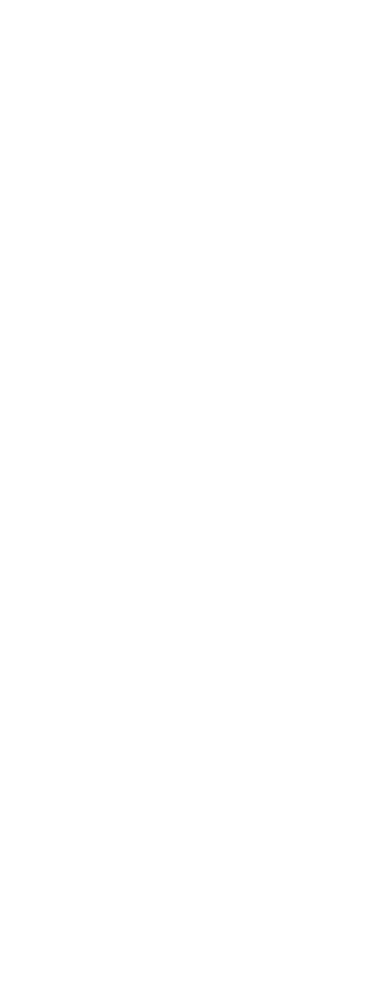
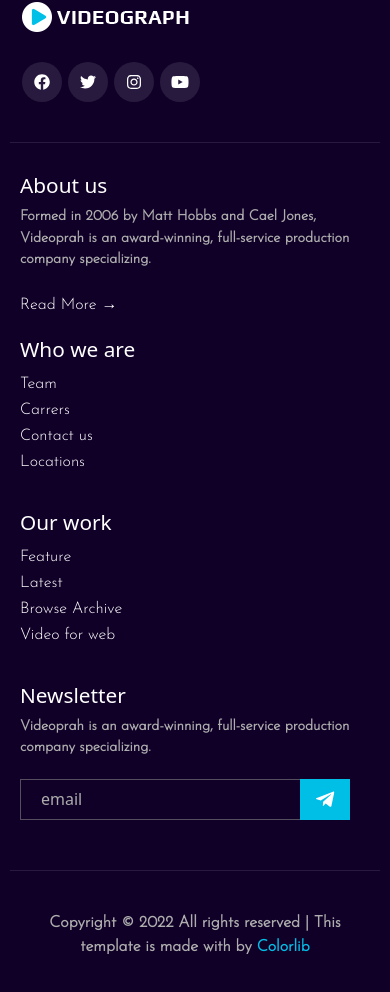
Before and after one commit to ArturdaSilvaRezende/Videograph-Master, a React (Create React App) app: page / in a window 390 px wide. Shown: the part 8828-9820 px from the top of the page. Before the commit the page ends 9752 px from the top, so only its background shows below. Built offline with nearby package versions, Linux system fonts and the light colour scheme.

Commit message:
c-footer finished is responsive

```diff
--- a/src/components/App.jsx
+++ b/src/components/App.jsx
@@ -7,6 +7,7 @@ import "./global-style.css";
 import Header from "./Header/Header";
 import Hero from "./Hero/Hero";
 import Main from "./Main/Main";
+import Footer from "./Footer/Footer";
 
 const App = () => {
   return (
@@ -14,46 +15,7 @@ const App = () => {
       <Header />
       <Hero />
       <Main />
-      <br />
-      <br />
-      <br />
-      <br />
-      <br />
-      <br />
-      <br />
-      <br />
-      <br />
-      <br />
-      <br />
-      <br />
-      <br />
-      <br />
-      <br />
-      <br />
-      <br />
-      <br />
-      <br />
-      <br />
-      <br />
-      <br />
-      <br />
-      <br />
-      <br />
-      <br />
-      <br />
-      <br />
-      <br />
-      <br />
-      <br />
-      <br />
-      <br />
-      <br />
-      <br />
-      <br />
-      <br />
-      <br />
-      <br />
-      <br />
+      <Footer />
     </>
   );
 };
--- /dev/null
+++ b/src/components/Footer/Footer.jsx
@@ -0,0 +1,104 @@
+import React from "react";
+
+//custom style
+import { ComponentFooter } from "./FooterStyle";
+
+//components
+import ComponentNetworks from "../Global/ComponentNetworks";
+
+//fontawesome
+import { FontAwesomeIcon } from "@fortawesome/react-fontawesome";
+import { faTelegramPlane } from "@fortawesome/free-brands-svg-icons";
+
+//images
+import Logo from "../Header/img/logo.png";
+
+const Footer = (props) => {
+  return (
+    <ComponentFooter className="footer">
+      <div className="container footer__container-networks">
+        {/* logo */}
+        <a href=" #" className="footer__logo">
+          <img src={Logo} alt="videograph-master-img-logo" />
+        </a>
+
+        {/* social networks */}
+        <ComponentNetworks className="footer__networks" />
+      </div>
+      <div className="container footer__container">
+        {/* about */}
+        <div className="footer__contents">
+          <h2>About us</h2>
+          <p>
+            Formed in 2006 by Matt Hobbs and Cael Jones, Videoprah is an
+            award-winning, full-service production company specializing.
+          </p>
+          <a href=" #">Read More &#8594;</a>
+        </div>
+
+        {/* who we are */}
+        <div className="footer__contents">
+          <h2>Who we are</h2>
+
+          <ul>
+            <li>
+              <a href=" #">Team</a>
+            </li>
+            <li>
+              <a href=" #">Carrers</a>
+            </li>
+            <li>
+              <a href=" #">Contact us</a>
+            </li>
+            <li>
+              <a href=" #">Locations</a>
+            </li>
+          </ul>
+        </div>
+
+        {/* Our Work */}
+        <div className="footer__contents">
+          <h2>Our work</h2>
+
+          <ul>
+            <li>
+              <a href=" #">Feature</a>
+            </li>
+            <li>
+              <a href=" #">Latest</a>
+            </li>
+            <li>
+              <a href=" #">Browse Archive</a>
+            </li>
+            <li>
+              <a href=" #">Video for web</a>
+            </li>
+          </ul>
+        </div>
+
+        {/* Newsletter */}
+        <div className="footer__contents">
+          <h2>Newsletter</h2>
+          <p>
+            Videoprah is an award-winning, full-service production company
+            specializing.
+          </p>
+          <form>
+            <input type="text" placeholder="email" />
+            <button type="button">
+              <FontAwesomeIcon icon={faTelegramPlane} />
+            </button>
+          </form>
+        </div>
+      </div>
+      <div className="container footer__copyright">
+        <p>
+          Copyright © 2022 All rights reserved | This template is made with by
+          <span> Colorlib</span>
+        </p>
+      </div>
+    </ComponentFooter>
+  );
+};
+
+export default Footer;
--- /dev/null
+++ b/src/components/Footer/FooterStyle.js
@@ -0,0 +1,229 @@
+import styled from "styled-components";
+
+export const ComponentFooter = styled.footer`
+  background-color: #100028;
+  padding: 40px 10px;
+  margin-top: -2px;
+
+  .footer__container-networks {
+    border-bottom: 1px solid rgba(255, 255, 255, 0.1);
+    display: flex;
+    justify-content: space-between;
+    align-items: center;
+
+    .footer__logo {
+      img {
+        width: 100%;
+        display: block;
+      }
+    }
+
+    .footer__networks {
+      display: flex;
+
+      li {
+        a {
+          display: block;
+          font-size: 1rem;
+          color: #ffffff;
+          height: 40px;
+          width: 40px;
+          background: rgba(255, 255, 255, 0.1);
+          border-radius: 50%;
+          line-height: 40px;
+          text-align: center;
+          margin-right: 6px;
+        }
+      }
+    }
+  }
+
+  .footer__container {
+    border-bottom: 1px solid rgba(255, 255, 255, 0.1);
+    display: flex;
+    justify-content: space-evenly;
+    align-items: center;
+
+    .footer__contents + .footer__contents {
+      margin-left: 4%;
+    }
+
+    .footer__contents {
+      margin: 50px 0 30px 0;
+      width: 30%;
+      min-height: 190px;
+      height: auto;
+
+      &:nth-child(2) {
+        width: 20%;
+      }
+
+      &:nth-child(3) {
+        width: 18%;
+      }
+
+      h2,
+      a {
+        color: #fff;
+      }
+
+      h2 {
+        font-size: 1.3rem;
+      }
+
+      p {
+        font-family: "Josefin Sans", sans-serif;
+        font-weight: 700;
+        color: var(--muted-gray);
+        margin-bottom: 20px;
+        font-size: 0.9rem;
+      }
+
+      a {
+        font-family: "Josefin Sans", sans-serif;
+      }
+
+      ul {
+        padding-left: 0;
+      }
+
+      form {
+        display: flex;
+
+        input {
+          border: 1px solid #544e5e;
+          background-color: transparent;
+          border-right: transparent;
+          outline: none;
+          color: #fff;
+          padding-left: 20px;
+          position: relative;
+          &::placeholder {
+            color: var(--muted-gray);
+          }
+        }
+
+        button {
+          background-color: var(--blue);
+          color: #fff;
+          border: none;
+          font-size: 1.3rem;
+          padding: 5px;
+          width: 50px;
+        }
+      }
+    }
+  }
+
+  .footer__copyright {
+    p {
+      font-family: "Josefin Sans", sans-serif;
+      font-weight: 700;
+      color: var(--muted-gray);
+      margin-top: 40px;
+      text-align: center;
+
+      span {
+        color: var(--blue);
+      }
+    }
+  }
+
+  @media screen and (min-width: 768px) and (max-width: 1023px) {
+    .footer__container {
+      flex-wrap: wrap;
+      justify-content: center;
+      margin: 30px auto;
+      width: 90%;
+
+      .footer__contents + .footer__contents {
+        margin-left: 0;
+      }
+
+      .footer__contents {
+        width: 50%;
+        text-align: center;
+        height: auto;
+        margin-bottom: -12px;
+
+        p {
+          width: 90%;
+          margin: 15px auto;
+          font-size: 0.9rem;
+        }
+
+        &:nth-child(1) {
+          order: 1;
+        }
+
+        &:nth-child(2) {
+          order: 4;
+          width: 50%;
+        }
+
+        &:nth-child(3) {
+          order: 3;
+          width: 50%;
+        }
+
+        &:nth-child(4) {
+          order: 2;
+        }
+
+        h2 {
+          font-size: 1.2rem;
+        }
+
+        form {
+          justify-content: center;
+        }
+      }
+    }
+  }
+
+  @media screen and (max-width: 767px) {
+    .footer__container-networks {
+      flex-direction: column;
+      align-items: flex-start;
+
+      .footer__networks {
+        margin: 30px 0 40px 0;
+        padding-left: 0;
+        width: 100%;
+      }
+
+      .footer__logo {
+        img {
+          width: 100%;
+        }
+      }
+    }
+    .footer__container {
+      flex-direction: column;
+      padding: 30px 10px;
+
+      .footer__contents + .footer__contents {
+        margin-left: 0;
+      }
+
+      .footer__contents {
+        min-height: auto;
+        margin: 0 0 20px 0;
+
+        &:nth-child(n) {
+          width: 100%;
+        }
+
+        p {
+          font-size: 0.9rem;
+        }
+
+        form {
+          input {
+            width: 80%;
+          }
+        }
+      }
+    }
+  }
+`;
--- /dev/null
+++ b/src/components/Global/ComponentNetworks.jsx
@@ -0,0 +1,37 @@
+import React from "react";
+
+//font awesome
+import { FontAwesomeIcon } from "@fortawesome/react-fontawesome";
+import { faFacebook } from "@fortawesome/free-brands-svg-icons";
+import { faTwitter } from "@fortawesome/free-brands-svg-icons";
+import { faInstagram } from "@fortawesome/free-brands-svg-icons";
+import { faYoutube } from "@fortawesome/free-brands-svg-icons";
+
+const ComponentNetworks = (props) => {
+  return (
+    <ul className={props.className}>
+      <li>
+        <a href=" #">
+          <FontAwesomeIcon icon={faFacebook} />
+        </a>
+      </li>
+      <li>
+        <a href=" #">
+          <FontAwesomeIcon icon={faTwitter} />
+        </a>
+      </li>
+      <li>
+        <a href=" #">
+          <FontAwesomeIcon icon={faInstagram} />
+        </a>
+      </li>
+      <li>
+        <a href=" #">
+          <FontAwesomeIcon icon={faYoutube} />
+        </a>
+      </li>
+    </ul>
+  );
+};
+
+export default ComponentNetworks;
--- a/src/components/Header/Header.jsx
+++ b/src/components/Header/Header.jsx
@@ -1,11 +1,4 @@
 import React, { useEffect, useRef } from "react";
-
-//font awesome
-import { FontAwesomeIcon } from "@fortawesome/react-fontawesome";
-import { faFacebook } from "@fortawesome/free-brands-svg-icons";
-import { faTwitter } from "@fortawesome/free-brands-svg-icons";
-import { faInstagram } from "@fortawesome/free-brands-svg-icons";
-import { faYoutube } from "@fortawesome/free-brands-svg-icons";
 
 //custom style
 import { ComponentHeader } from "./HeaderStyle";
@@ -15,6 +8,7 @@ import Logo from "./img/logo.png";
 
 //components
 import HandleControlMenu from "./HandleControlMenu";
+import ComponentNetworks from "../Global/ComponentNetworks";
 
 const Header = (props) => {
   const headerRef = useRef(null);
@@ -53,28 +47,7 @@ const Header = (props) => {
         </nav>
 
         {/* social networks */}
-        <ul className="header__networks">
-          <li>
-            <a href=" #">
-              <FontAwesomeIcon icon={faFacebook} />
-            </a>
-          </li>
-          <li>
-            <a href=" #">
-              <FontAwesomeIcon icon={faTwitter} />
-            </a>
-          </li>
-          <li>
-            <a href=" #">
-              <FontAwesomeIcon icon={faInstagram} />
-            </a>
-          </li>
-          <li>
-            <a href=" #">
-              <FontAwesomeIcon icon={faYoutube} />
-            </a>
-          </li>
-        </ul>
+        <ComponentNetworks className="header__networks" />
       </div>
     </ComponentHeader>
   );
--- a/src/components/Header/HeaderStyle.js
+++ b/src/components/Header/HeaderStyle.js
@@ -117,7 +117,7 @@ export const ComponentHeader = styled.header`
   }
 
   @media screen and (max-width: 1024px) {
-    padding: 20px 0 20px 0;
+    padding: 15px;
 
     .header__container {
       .header__logo {
--- a/src/components/Main/style/Portfolio.js
+++ b/src/components/Main/style/Portfolio.js
@@ -173,19 +173,26 @@ export const ComponentPortfolio = styled.section`
     }
 
     .portfolio__modal {
+      position: fixed;
+      top: 50%;
+      left: 50%;
+      bottom: 0;
+      right: 0;
+      width: 100%;
+      transform: translate(-50%, -50%);
+      height: 100%;
+
       .portfolio__close {
         position: fixed;
-        top: 17%;
-        right: 20px;
-        transform: translateY(-17%);
-        z-index: 999;
+        right: 30px;
+        top: 55%;
       }
 
       iframe {
-        position: fixed;
-        top: 50%;
-        left: 50%;
-        width: 90%;
+        position: relative;
+        top: 70%;
+        width: 80%;
+        height: 20%;
       }
     }
   }
```
